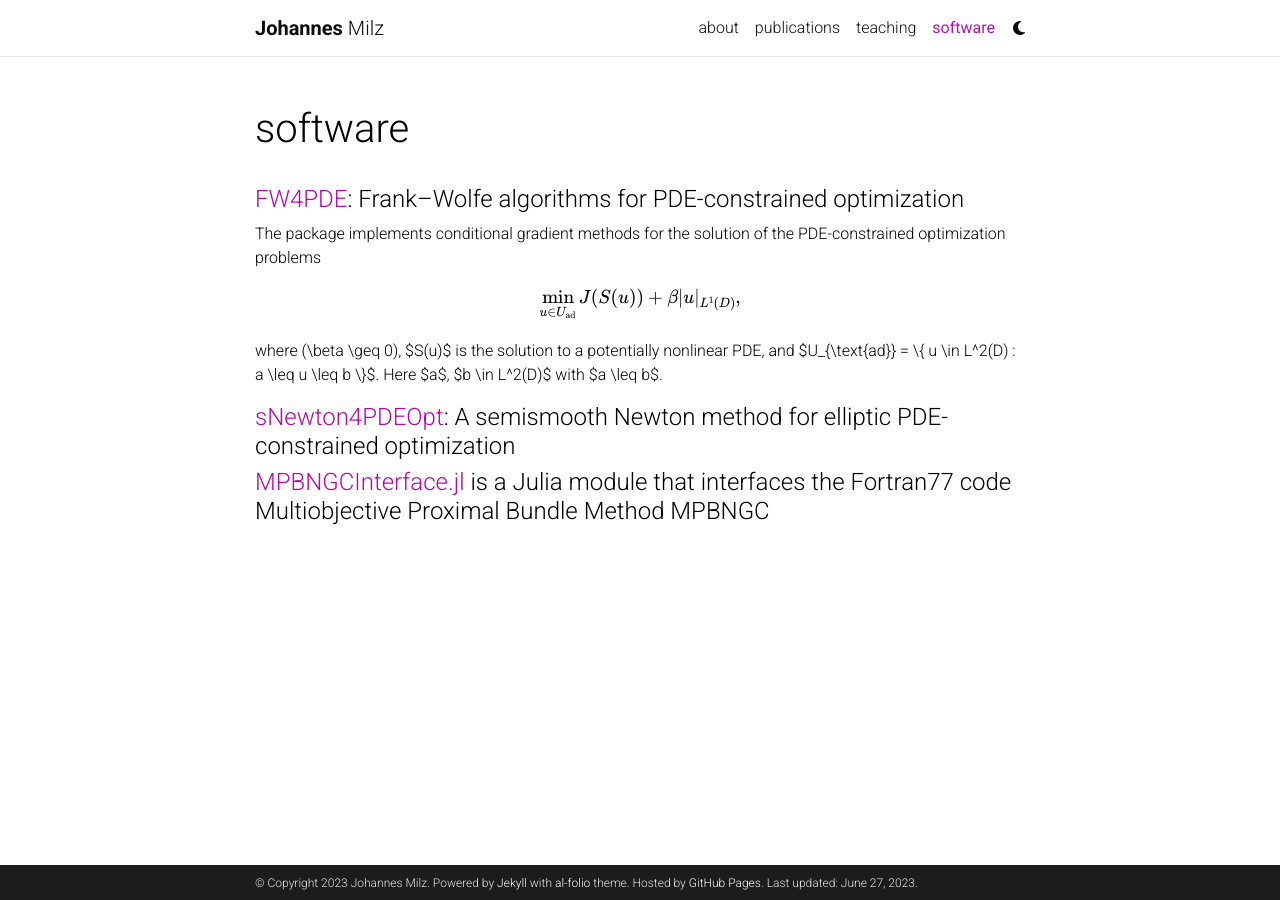
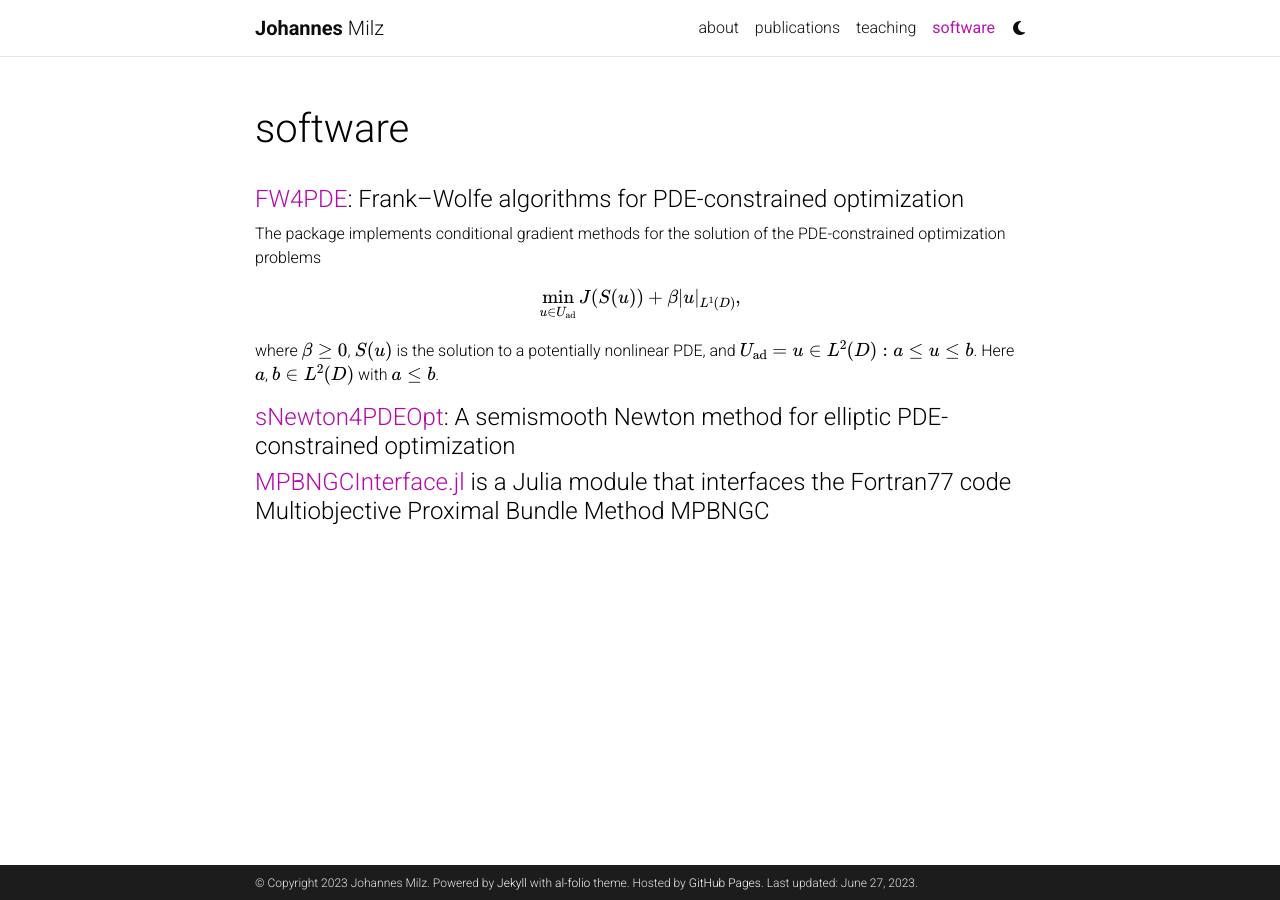
Before and after one commit to milzj/milzj.github.io, a Jekyll site: the page built from _pages/software.md, in a window 1280 px wide. Built offline with Jekyll 4.4.1, drawn with Linux system fonts in a browser that asks for light colours; comment, search, counter and statistics services are not loaded; a style sheet for code colours, icons or effects is not loaded.

```diff
--- a/_pages/software.md
+++ b/_pages/software.md
@@ -16,9 +16,9 @@ $$
 	\min_{u \in U_{\text{ad}}}  J(S(u)) + \beta \\|u\\|_{L^1(D)},
 $$
 
-where \(\beta \geq 0\), $S(u)$ is the solution to a potentially nonlinear PDE, and
-$U_{\text{ad}} = \\{ u \in L^2(D) : a \leq u \leq b \\}$. Here $a$, $b \in L^2(D)$
-with $a \leq b$.
+where $$\beta \geq 0$$, $$S(u)$$ is the solution to a potentially nonlinear PDE, and
+$$U_{\text{ad}} = \\{ u \in L^2(D) : a \leq u \leq b \\}$$. Here $$a$$, $$b \in L^2(D)$$
+with $$a \leq b$$.
 
 #### [sNewton4PDEOpt](https://github.com/milzj/sNewton4PDEOpt): A semismooth Newton method for elliptic PDE-constrained optimization
 
```
